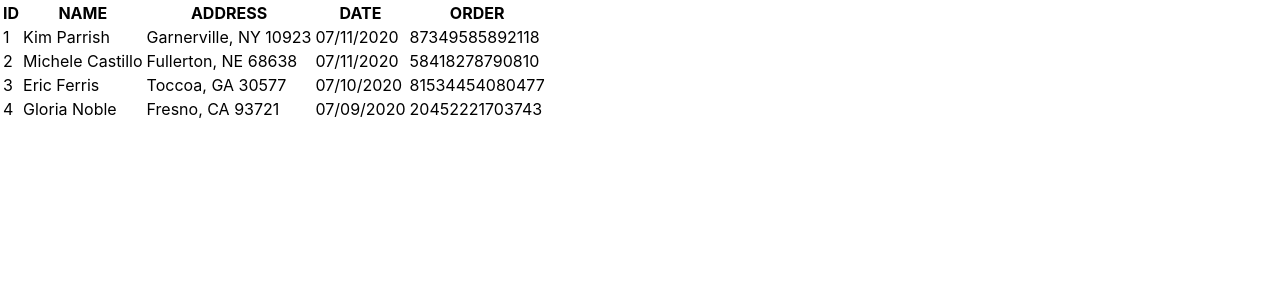
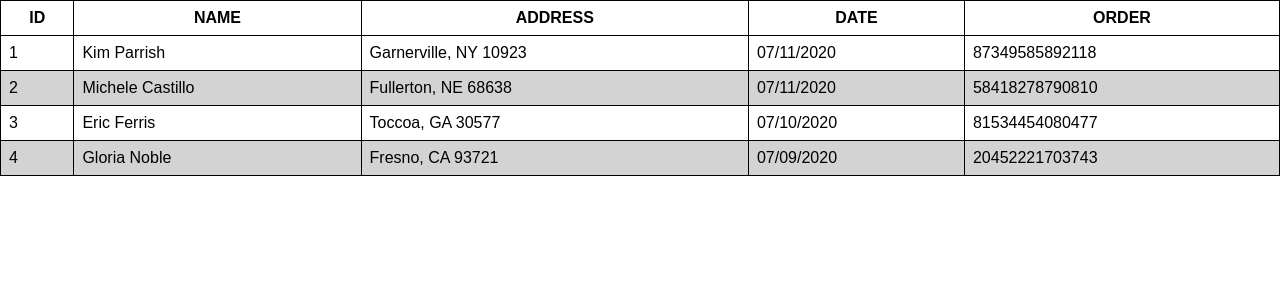
Before and after one commit to Shibaji121/Reusable-Data-Grid-ReactJS, a React (Create React App) app: page / in a window 1280 px wide. Shown: the top 300 px of the page. Built offline with nearby package versions, Linux system fonts and the light colour scheme.

Commit message:
styles added

```diff
--- a/src/index.css
+++ b/src/index.css
@@ -1,13 +1,24 @@
 body {
   margin: 0;
-  font-family: -apple-system, BlinkMacSystemFont, 'Segoe UI', 'Roboto', 'Oxygen',
-    'Ubuntu', 'Cantarell', 'Fira Sans', 'Droid Sans', 'Helvetica Neue',
+  font-family: -apple-system, BlinkMacSystemFont, "Segoe UI", "Roboto", "Oxygen",
+    "Ubuntu", "Cantarell", "Fira Sans", "Droid Sans", "Helvetica Neue",
     sans-serif;
   -webkit-font-smoothing: antialiased;
   -moz-osx-font-smoothing: grayscale;
 }
 
-code {
-  font-family: source-code-pro, Menlo, Monaco, Consolas, 'Courier New',
-    monospace;
+table {
+  width: 100%;
+  font-family: Arial, Helvetica, sans-serif;
+  border-collapse: collapse;
 }
+
+td,
+th {
+  border: 1px solid black;
+  padding: 8px;
+}
+
+tr:nth-child(even) {
+  background-color: lightgrey;
+}
```
